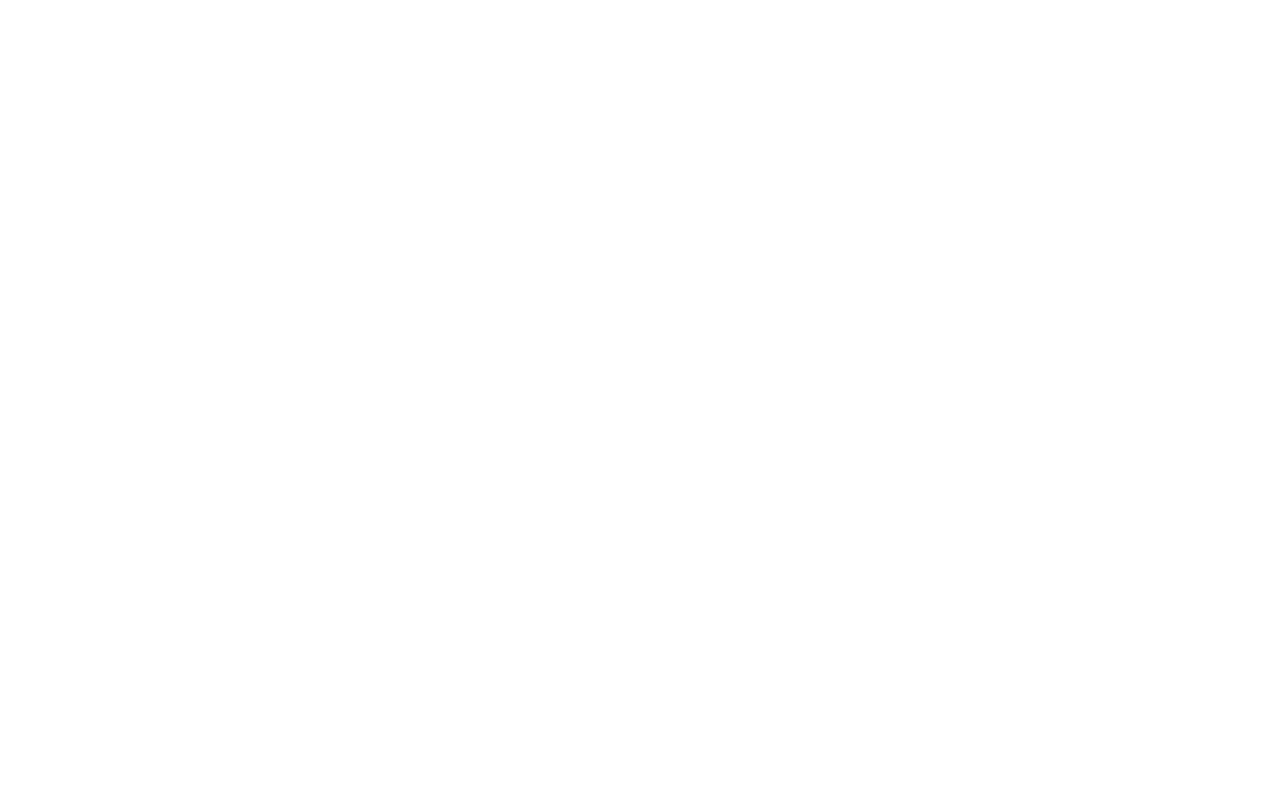
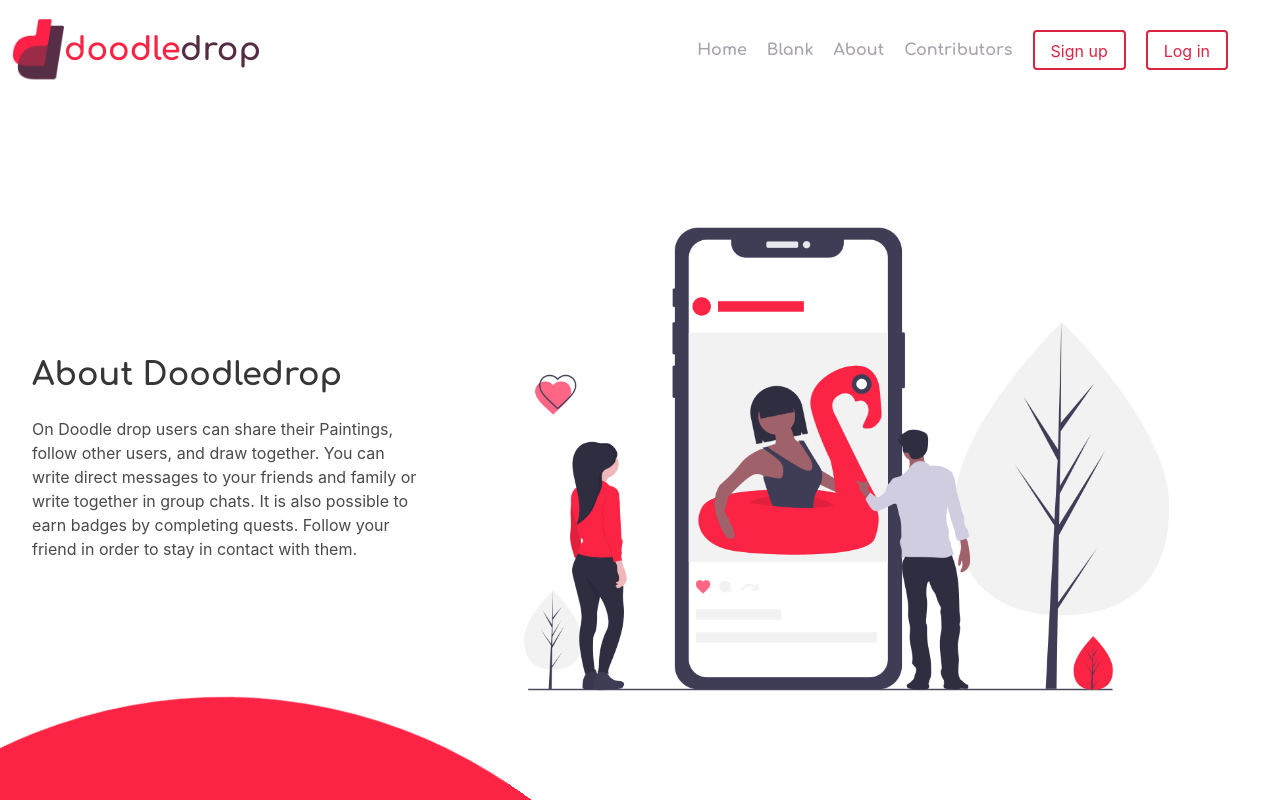
Before and after one commit to PikaYuhno/doodledrop, a React (Create React App) app in the folder client/: page /about in a window 1280 px wide. Built offline with nearby package versions, Linux system fonts and the light colour scheme.

Commit message:
About und Contributors Seiten hinzugefügt

```diff
--- a/client/src/App.tsx
+++ b/client/src/App.tsx
@@ -2,6 +2,8 @@
 import "./App.css";
 import Login from './components/pages/Login';
 import Register from './components/pages/Register';
+import About from './components/pages/About';
+import Contributers from './components/pages/Contributors';
 import Dashboard from './components/pages/Dashboard';
 import {BrowserRouter as Router, Switch, Route} from 'react-router-dom';
 import Landing from "./components/pages/Landing";
@@ -28,6 +30,8 @@
                         <Route path="/" exact component={Landing} />
                         <Route path="/auth/login" exact component={Login} />
                         <Route path="/auth/register" exact component={Register} />
+                        <Route path="/about" exact component={About}/>
+                        <Route path="/coutributors" exact component={Contributers}/>
                         <ProtectedRoute path="/dashboard" exact component={Dashboard} />
                     </Switch>
                 </Router>
--- a/client/src/components/layouts/landing/Navbar.tsx
+++ b/client/src/components/layouts/landing/Navbar.tsx
@@ -43,10 +43,10 @@
                         {/*<div className="column is-one-fifth"></div>*/}
                         <div className="column" id="navbar-elements">
                             <ul className="nav-bar-list">
-                                <li className="nav-bar-item">Home</li>
+                                <a href="/"><li className="nav-bar-item">Home</li></a>
                                 <li className="nav-bar-item">Blank</li>
-                                <li className="nav-bar-item">About</li>
-                                <li className="nav-bar-item">Contributers</li>
+                                <a href="About"><li className="nav-bar-item">About</li></a>
+                                <a href="/coutributors"><li className="nav-bar-item">Contributors</li></a>
                                 <li className="nav-bar-item" id="sign-up-div">
                                     <Link to="/auth/register">
                                         <input
--- /dev/null
+++ b/client/src/components/pages/About.tsx
@@ -0,0 +1,54 @@
+import React from "react";
+import Navbar from "../layouts/landing/Navbar";
+import SocialInfluencerImg from "../../assets/social_influencer.png";
+import "../../styles/landing/landing.scss";
+
+class About extends React.Component {
+    render() {
+        return (
+            <React.Fragment>
+                <Navbar />
+
+
+                <div
+                    className="container is-fluid"
+                    style={{
+                        overflow: "hidden",
+                        height: "89.8vh",
+                        alignItems: "center",
+                        display: "flex",
+                    }}
+                >
+                    <div className="columns">
+                        <div
+                            className="column is-one-third"
+                            style={{display: "flex", alignItems: "center"}}
+                        >
+                            <div className="content">
+                                <h1 className="title">About Doodledrop</h1>
+                                <p className="content">
+                                On Doodle drop users can share their Paintings, follow other users, and draw together.
+                                You can write direct messages to your friends and family or write together in group chats.
+                                It is also possible to earn badges by completing quests.
+                                Follow your friend in order to stay in contact with them.
+                                </p>
+                            </div>
+                        </div>
+                        <div
+                            className="column"
+                            style={{
+                                display: "flex",
+                                alignItems: "center",
+                                justifyContent: "center",
+                            }}
+                        >
+                            <img src={SocialInfluencerImg} alt="a pic" />
+                        </div>
+                    </div>
+                </div>
+            </React.Fragment>
+        );
+    }
+}
+
+export default About;
--- /dev/null
+++ b/client/src/components/pages/Contributors.tsx
@@ -0,0 +1,71 @@
+import React from "react";
+import Navbar from "../layouts/landing/Navbar";
+import SocialInfluencerImg from "../../assets/social_influencer.png";
+import "../../styles/landing/landing.scss";
+
+class Landing extends React.Component {
+    render() {
+        return (
+            <React.Fragment>
+                <Navbar />
+
+                <div
+                    className="container is-fluid"
+                    style={{
+                        overflow: "hidden",
+                        height: "89.8vh",
+                        alignItems: "center",
+                        display: "flex",
+                    }}
+                >
+                    <div className="columns">
+                        <div
+                            className="column is-one-third"
+                            style={{display: "flex", alignItems: "center"}}
+                        >
+                            <div className="content">
+                                <h1 className="title">Contributors</h1>
+                                <p className="content">
+                                    <table>
+                                        <tr>
+                                            <td>
+                                                Muaz Ahmed
+                                            </td>
+                                        </tr>
+                                        <tr>
+                                            <td>
+                                                Thomas Boigner
+                                            </td>
+                                        </tr>
+                                        <tr>
+                                            <td>
+                                                Shervin Ettefagh
+                                            </td>
+                                        </tr>
+                                        <tr>
+                                            <td>
+                                                Karl-Gabriel Jimenez
+                                            </td>
+                                        </tr>
+                                    </table>
+                               </p>
+                            </div>
+                        </div>
+                        <div
+                            className="column"
+                            style={{
+                                display: "flex",
+                                alignItems: "center",
+                                justifyContent: "center",
+                            }}
+                        >
+                            <img src={SocialInfluencerImg} alt="a pic" />
+                        </div>
+                    </div>
+                </div>
+            </React.Fragment>
+        );
+    }
+}
+
+export default Landing;
```
Also changed, not shown: client/src/styles/landing/landing.scss (line endings or trailing spaces), 2 other files (tests, documents, lock files or other folders).
